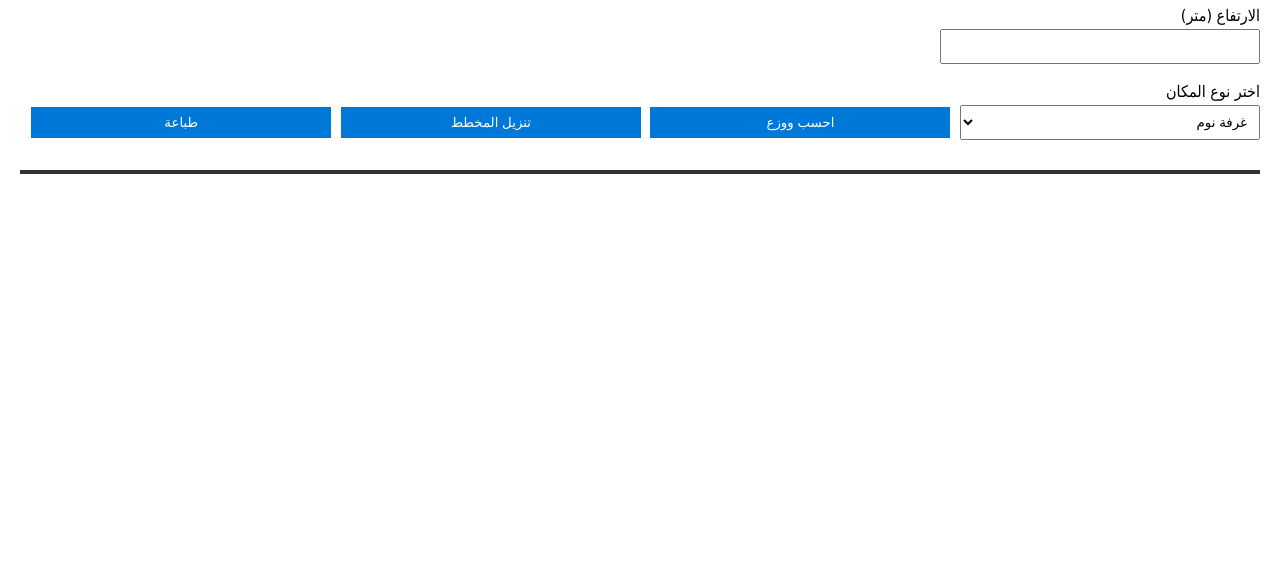
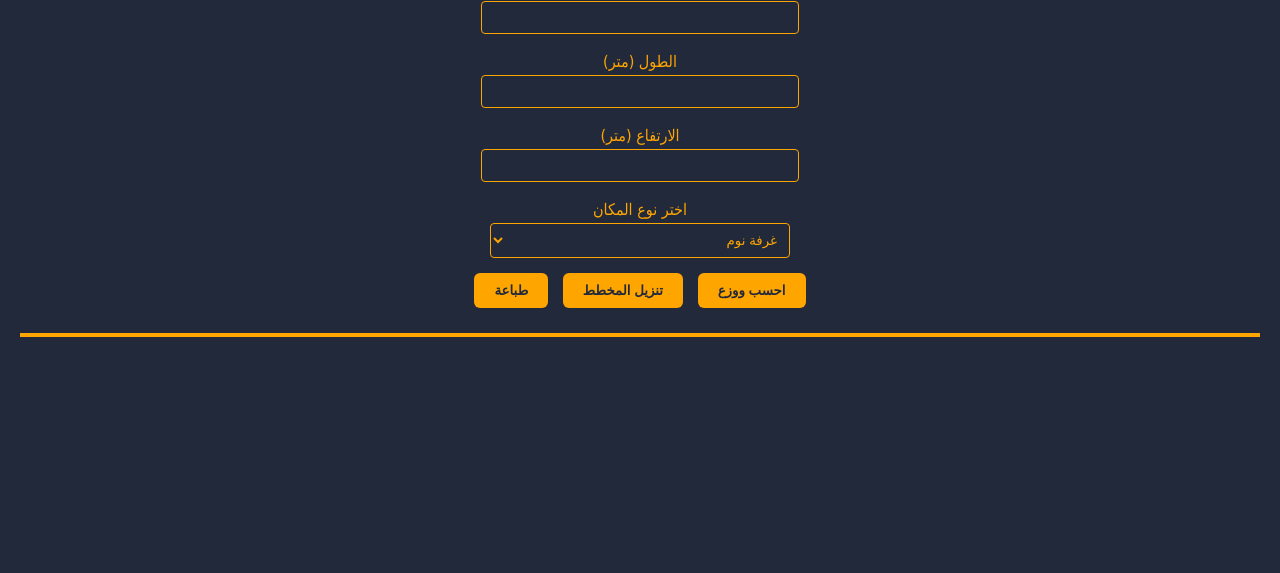
Before and after one commit to ha29sh-cloud/spotlight-calculator, a plain HTML site: page index.html in a window 1280 px wide. Shown: the part 227-800 px from the top of the page. Drawn offline with nearby package versions, Linux system fonts and the light colour scheme.

Commit message:
Update index.html

```diff
--- a/index.html
+++ b/index.html
@@ -4,29 +4,61 @@
   <meta charset="UTF-8">
   <title>مخطط توزيع السبوت لايت</title>
   <style>
-    body { font-family: Tahoma, sans-serif; direction: rtl; margin: 20px; }
+    body {
+      font-family: Tahoma, sans-serif;
+      direction: rtl;
+      margin: 20px;
+      background-color: #21293b;
+      color: orange;
+      text-align: center;
+    }
     label { display: block; margin: 8px 0 4px; }
-    input, select, button { padding: 8px; width: 100%; max-width: 300px; margin-bottom: 10px; }
-    button { background: #0078d7; color: #fff; border: none; cursor: pointer; margin-right: 5px; }
-    button:hover { background: #005a9e; }
+    input, select {
+      padding: 8px;
+      width: 100%;
+      max-width: 300px;
+      margin-bottom: 10px;
+      border: 1px solid orange;
+      border-radius: 4px;
+      background: #21293b;
+      color: orange;
+    }
+    button {
+      padding: 10px 20px;
+      background: orange;
+      color: #21293b;
+      border: none;
+      border-radius: 6px;
+      cursor: pointer;
+      margin: 5px;
+      font-weight: bold;
+    }
+    button:hover { background: #ffb84d; }
     #room {
-      margin-top: 20px;
-      border: 2px solid #333;
+      margin: 20px auto;
+      border: 2px solid orange;
       position: relative;
-      background: #f9f9f9;
+      background: #1a2233;
     }
     .spot {
       width: 20px;
       height: 20px;
-      background: gold;
+      background: orange;
       border-radius: 50%;
       position: absolute;
       transform: translate(-50%, -50%);
     }
     #result { margin-top: 20px; font-weight: bold; }
+    img.logo {
+      max-width: 150px;
+      margin-bottom: 20px;
+    }
   </style>
 </head>
 <body>
+  <!-- صورة الشعار -->
+  <img src="https://via.placeholder.com/150x80.png?text=Logo" alt="شعار" class="logo">
+
   <h1>حاسبة ومخطط السبوت لايت</h1>
 
   <label>العرض (متر)</label>
@@ -46,9 +78,11 @@
     <option value="500">حمام/منطقة عمل دقيقة</option>
   </select>
 
-  <button onclick="calc()">احسب ووزع</button>
-  <button onclick="downloadPlan()">تنزيل المخطط</button>
-  <button onclick="window.print()">طباعة</button>
+  <div>
+    <button onclick="calc()">احسب ووزع</button>
+    <button onclick="downloadPlan()">تنزيل المخطط</button>
+    <button onclick="window.print()">طباعة</button>
+  </div>
 
   <div id="result"></div>
   <div id="room"></div>
@@ -60,8 +94,7 @@
       let height = parseFloat(document.getElementById('height').value);
       let lux = parseFloat(document.getElementById('roomType').value);
 
-      // نفترض أن كل سبوت يعطي تقريباً 800 لومن
-      let lumensPerSpot = 800;
+      let lumensPerSpot = 800; // نفترض أن كل سبوت يعطي 800 لومن
 
       if (width > 0 && length > 0 && height > 0) {
         let area = width * length;
```
